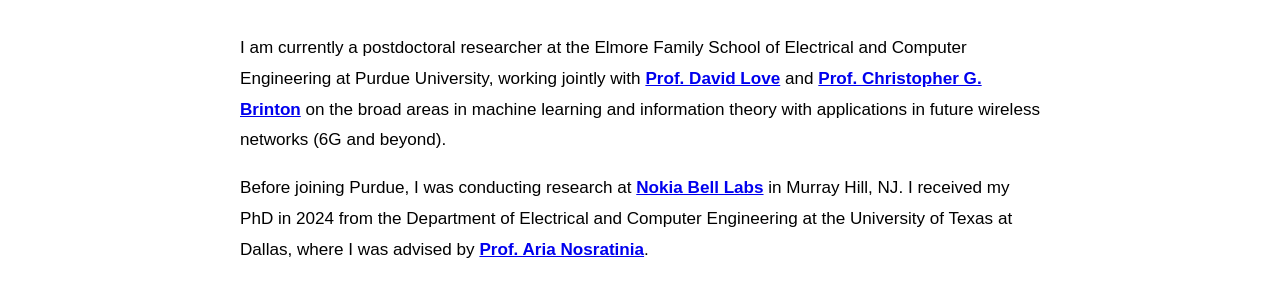
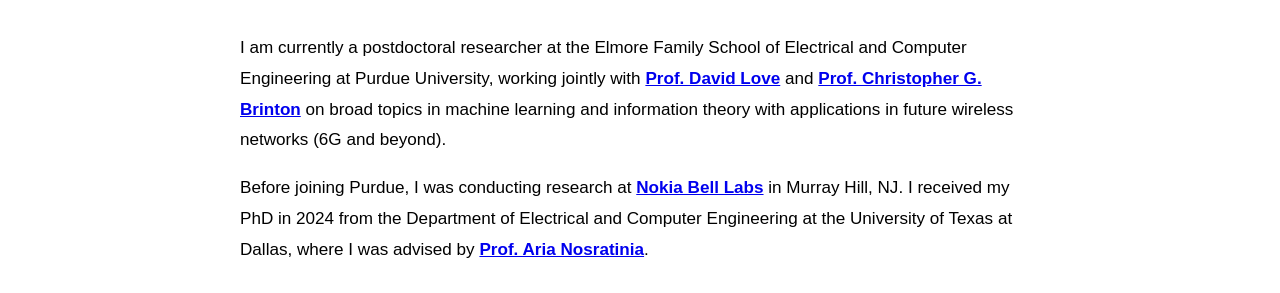
Before and after one commit to mkarbalaygh/mkarbalaygh.github.io, a Jekyll site: the page built from _pages/about.md, in a window 1280 px wide. Shown: the part 175-468 px from the top of the page. Built offline with Jekyll 4.4.1, drawn with Linux system fonts in a browser that asks for light colours; some web fonts are replaced.

Commit message:
Update about.md

```diff
--- a/_pages/about.md
+++ b/_pages/about.md
@@ -12,7 +12,7 @@ permalink: /about/
     I am currently a postdoctoral researcher at the Elmore Family School of Electrical and Computer Engineering at Purdue University, working jointly with
     <strong><a href="https://engineering.purdue.edu/~djlove/" target="_blank">Prof. David Love</a></strong> and
     <strong><a href="https://www.cbrinton.net/index.html" target="_blank">Prof. Christopher G. Brinton</a></strong>
-    on the broad areas in machine learning and information theory with applications in future wireless networks (6G and beyond).
+    on broad topics in machine learning and information theory with applications in future wireless networks (6G and beyond).
   </p>
 
   <p>
```
